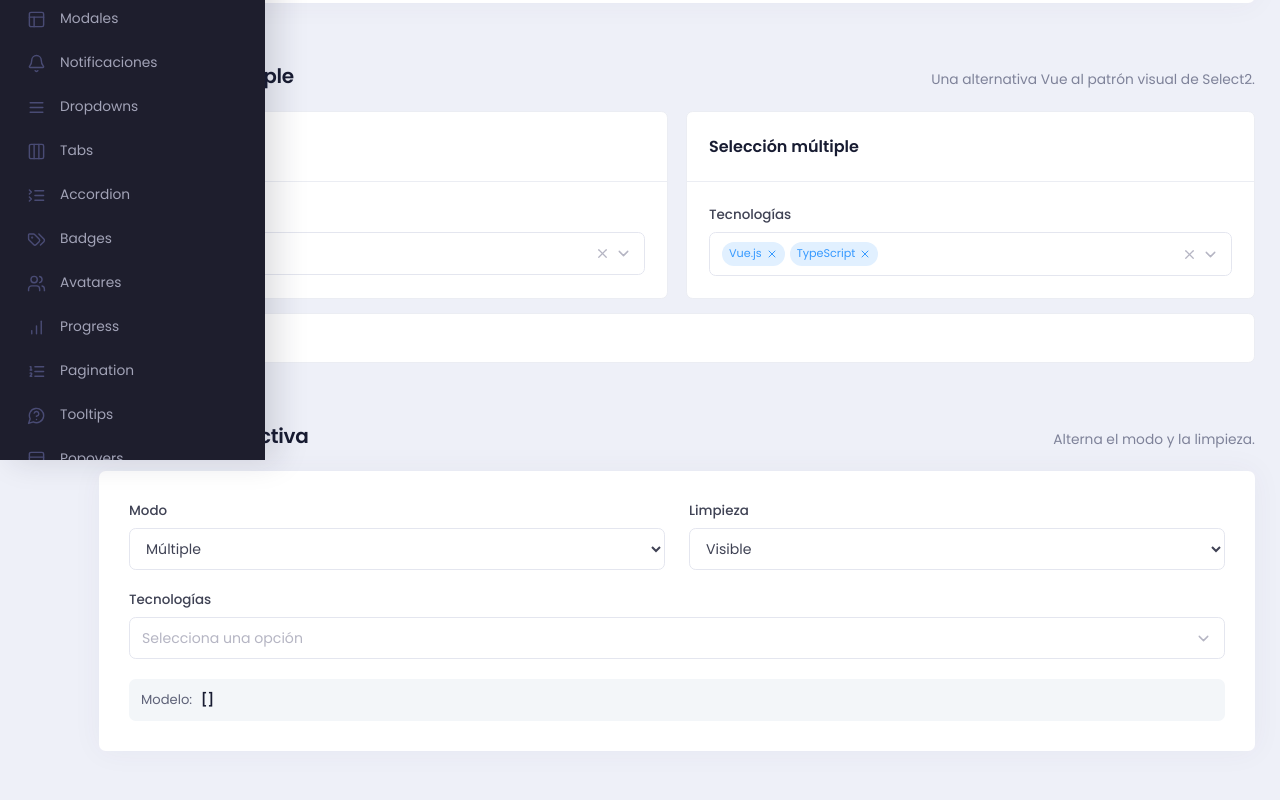
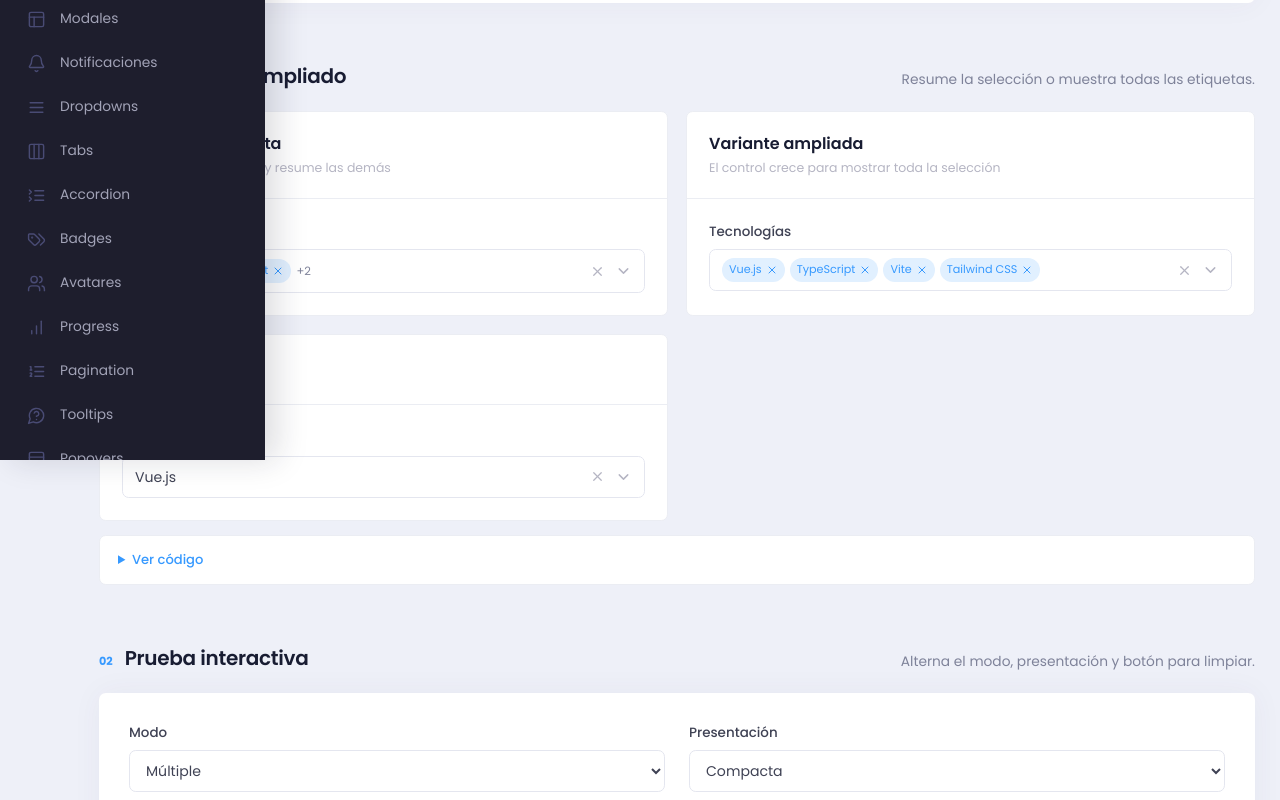
Before and after one commit to floriban/vuejs-ui, a Vue app: page /select2 in a window 1280 px wide. Shown: the part 340-1140 px from the top of the page. Built offline with nearby package versions, Linux system fonts and the light colour scheme.

Commit message:
feat: expand select and time picker variants

```diff
--- a/src/assets/styles/components/advanced-forms.css
+++ b/src/assets/styles/components/advanced-forms.css
@@ -49,3 +49,16 @@ span.flatpickr-weekday { color: var(--color-muted); font-weight: 600; }
 .flatpickr-day.selected, .flatpickr-day.startRange, .flatpickr-day.endRange, .flatpickr-day.selected:hover, .flatpickr-day.startRange:hover, .flatpickr-day.endRange:hover { border-color: var(--color-primary); background: var(--color-primary); }
 .flatpickr-day.today { border-color: var(--color-primary); color: var(--color-primary); }
 .flatpickr-time input:hover, .flatpickr-time .flatpickr-am-pm:hover, .flatpickr-time input:focus { background: var(--color-light); }
+.app-advanced-select__trigger {
+  position: relative;
+  padding-right: 40px;
+}
+.app-advanced-select.has-clear .app-advanced-select__trigger { padding-right: 66px; }
+.app-advanced-select__actions { position: absolute; top: 50%; right: 12px; margin: 0; transform: translateY(-50%); }
+.app-advanced-select__clear { position: absolute; z-index: 2; top: 50%; right: 36px; display: grid; place-items: center; width: 24px; height: 24px; padding: 0; border: 0; border-radius: 50%; color: var(--color-gray-500); background: transparent; cursor: pointer; transform: translateY(-50%); }
+.app-advanced-select__clear:hover { color: var(--color-danger); background: var(--color-danger-light); }
+.app-advanced-select__clear:focus-visible { outline: 2px solid var(--color-primary); outline-offset: 1px; }
+.app-advanced-select__clear:disabled { cursor: not-allowed; opacity: .5; }
+.app-advanced-select--compact .app-advanced-select__tags { flex-wrap: nowrap; }
+.app-advanced-select--expanded .app-advanced-select__trigger { height: auto; min-height: 42px; padding-block: 7px; }
+.app-advanced-select--expanded .app-advanced-select__tags { flex-wrap: wrap; overflow: visible; }
--- a/src/components/ui/AppAdvancedSelect.vue
+++ b/src/components/ui/AppAdvancedSelect.vue
@@ -19,8 +19,10 @@ const props = withDefaults(defineProps<{
   clearable?: boolean
   disabled?: boolean
   size?: 'sm' | 'md' | 'lg'
-}>(), { placeholder: 'Selecciona una opción', searchPlaceholder: 'Buscar...', size: 'md' })
+  variant?: 'compact' | 'expanded'
+}>(), { placeholder: 'Selecciona una opción', searchPlaceholder: 'Buscar...', size: 'md', variant: 'compact' })
 
+const emit = defineEmits<{ clear: [] }>()
 const model = defineModel<string | string[]>({ default: '' })
 const root = ref<HTMLElement>()
 const anchorRef = ref<HTMLElement>()
@@ -32,6 +34,8 @@ const controlId = computed(() => props.id ?? generatedId)
 const listId = computed(() => `${controlId.value}-listbox`)
 const values = computed(() => Array.isArray(model.value) ? model.value : model.value ? [model.value] : [])
 const selected = computed(() => props.options.filter((option) => values.value.includes(option.value)))
+const visibleSelected = computed(() => props.variant === 'expanded' ? selected.value : selected.value.slice(0, 2))
+const hiddenCount = computed(() => props.variant === 'compact' ? Math.max(0, selected.value.length - 2) : 0)
 const filtered = computed(() => {
   const search = query.value.trim().toLocaleLowerCase()
   return search ? props.options.filter((option) => `${option.label} ${option.description ?? ''}`.toLocaleLowerCase().includes(search)) : props.options
@@ -46,7 +50,12 @@ function toggle(option: AdvancedSelectOption) {
   else { model.value = option.value; open.value = false }
 }
 function remove(value: string) { model.value = props.multiple ? values.value.filter((item) => item !== value) : '' }
-function clear(event: MouseEvent) { event.stopPropagation(); model.value = props.multiple ? [] : ''; query.value = '' }
+function clear() {
+  model.value = props.multiple ? [] : ''
+  query.value = ''
+  open.value = false
+  emit('clear')
+}
 async function toggleOpen() {
   if (props.disabled) return
   open.value = !open.value
@@ -61,19 +70,17 @@ onBeforeUnmount(() => document.removeEventListener('mousedown', closeFromOutside
 </script>
 
 <template>
-  <div ref="root" class="app-advanced-select" :class="{ 'is-open': open, 'is-disabled': disabled }">
+  <div ref="root" class="app-advanced-select" :class="[`app-advanced-select--${variant}`, { 'is-open': open, 'is-disabled': disabled, 'has-clear': clearable && selected.length }]">
     <button :id="controlId" ref="anchorRef" class="app-control app-advanced-select__trigger" :class="`app-control--${size}`" type="button" role="combobox" :disabled="disabled" :aria-expanded="open" :aria-controls="listId" aria-haspopup="listbox" @click="toggleOpen" @keydown.esc="open = false">
       <span v-if="multiple && selected.length" class="app-advanced-select__tags">
-        <span v-for="option in selected.slice(0, 2)" :key="option.value" class="app-advanced-select__tag">{{ option.label }}<span role="button" tabindex="0" :aria-label="`Quitar ${option.label}`" @click.stop="remove(option.value)" @keydown.enter.stop="remove(option.value)"><X :size="12" /></span></span>
-        <span v-if="selected.length > 2" class="app-advanced-select__count">+{{ selected.length - 2 }}</span>
+        <span v-for="option in visibleSelected" :key="option.value" class="app-advanced-select__tag">{{ option.label }}<span role="button" tabindex="0" :aria-label="`Quitar ${option.label}`" @click.stop="remove(option.value)" @keydown.enter.stop="remove(option.value)"><X :size="12" /></span></span>
+        <span v-if="hiddenCount" class="app-advanced-select__count">+{{ hiddenCount }}</span>
       </span>
       <span v-else-if="selected[0]" class="app-advanced-select__value">{{ selected[0].label }}</span>
       <span v-else class="app-advanced-select__placeholder">{{ placeholder }}</span>
-      <span class="app-advanced-select__actions">
-        <span v-if="clearable && selected.length" role="button" tabindex="0" aria-label="Limpiar selección" @click="clear"><X :size="15" /></span>
-        <ChevronDown :size="17" aria-hidden="true" />
-      </span>
+      <span class="app-advanced-select__actions"><ChevronDown :size="17" aria-hidden="true" /></span>
     </button>
+    <button v-if="clearable && selected.length" type="button" class="app-advanced-select__clear" aria-label="Limpiar toda la selección" :disabled="disabled" @mousedown.stop @click.stop="clear"><X :size="15" /></button>
     <Teleport to="body">
       <div v-if="open" ref="panelRef" class="app-advanced-select__menu app-floating-menu" :class="`app-floating-menu--${placement}`" :style="panelStyle">
         <label class="app-advanced-select__search"><Search :size="16" aria-hidden="true" /><input ref="searchRef" v-model="query" type="search" :placeholder="searchPlaceholder" aria-label="Buscar opciones" @keydown.esc="open = false" /></label>
--- a/src/components/ui/AppTimePicker.vue
+++ b/src/components/ui/AppTimePicker.vue
@@ -3,7 +3,7 @@ import { Clock3 } from '@lucide/vue'
 import flatpickr from 'flatpickr'
 import { Spanish } from 'flatpickr/dist/l10n/es.js'
 import type { Instance } from 'flatpickr/dist/types/instance'
-import { onBeforeUnmount, onMounted, ref, watch } from 'vue'
+import { nextTick, onBeforeUnmount, onMounted, ref, watch } from 'vue'
 
 const props = withDefaults(defineProps<{
   id?: string
@@ -11,16 +11,26 @@ const props = withDefaults(defineProps<{
   max?: string
   step?: number
   size?: 'sm' | 'md' | 'lg'
+  hourFormat?: '24h' | '12h'
   disabled?: boolean
   required?: boolean
   invalid?: boolean
   disableMobile?: boolean
-}>(), { size: 'md', step: 60, disableMobile: true })
+}>(), { size: 'md', step: 60, hourFormat: '24h', disableMobile: true })
 
 const model = defineModel<string>({ default: '' })
 const inputRef = ref<HTMLInputElement>()
 let picker: Instance | undefined
 const minuteIncrement = () => Math.max(1, Math.round(props.step / 60))
+const altFormat = () => props.hourFormat === '12h' ? 'h:i K' : 'H:i'
+
+function syncState() {
+  if (!picker) return
+  const visibleInput = picker.altInput ?? picker.input
+  visibleInput.disabled = Boolean(props.disabled)
+  visibleInput.required = Boolean(props.required)
+  visibleInput.setAttribute('aria-invalid', props.invalid ? 'true' : 'false')
+}
 
 onMounted(() => {
   if (!inputRef.value) return
@@ -29,13 +39,19 @@ onMounted(() => {
     enableTime: true,
     noCalendar: true,
     dateFormat: 'H:i',
-    time_24hr: true,
+    altInput: true,
+    altFormat: altFormat(),
+    time_24hr: props.hourFormat === '24h',
     allowInput: true,
     disableMobile: props.disableMobile,
     defaultDate: model.value || undefined,
     minTime: props.min || undefined,
     maxTime: props.max || undefined,
     minuteIncrement: minuteIncrement(),
+    onReady: (_dates, _time, instance) => {
+      if (instance.altInput && props.id) instance.altInput.id = props.id
+      syncState()
+    },
     onChange: (_dates, time) => { model.value = time },
   })
 })
@@ -43,12 +59,20 @@ watch(model, (value) => { if (picker && picker.input.value !== value) value ? pi
 watch(() => props.min, (value) => picker?.set('minTime', value || undefined))
 watch(() => props.max, (value) => picker?.set('maxTime', value || undefined))
 watch(() => props.step, () => picker?.set('minuteIncrement', minuteIncrement()))
+watch(() => props.hourFormat, () => {
+  if (!picker) return
+  picker.set('time_24hr', props.hourFormat === '24h')
+  picker.set('altFormat', altFormat())
+  if (model.value) picker.setDate(model.value, false, 'H:i')
+  picker.redraw()
+})
+watch(() => [props.disabled, props.required, props.invalid], () => nextTick(syncState))
 onBeforeUnmount(() => picker?.destroy())
 </script>
 
 <template>
   <span class="app-input-affix app-flatpickr">
     <Clock3 :size="18" aria-hidden="true" />
-    <input ref="inputRef" class="app-control app-control--with-icon" :class="`app-control--${size}`" :id="id" type="text" :disabled="disabled" :required="required" :aria-invalid="invalid || undefined" />
+    <input ref="inputRef" class="app-control app-control--with-icon" :class="`app-control--${size}`" :id="id ? `${id}-value` : undefined" type="text" :disabled="disabled" :required="required" :aria-invalid="invalid || undefined" />
   </span>
 </template>
--- a/src/views/AdvancedSelectView.vue
+++ b/src/views/AdvancedSelectView.vue
@@ -9,22 +9,29 @@ import AppField from '../components/ui/AppField.vue'
 const options: AdvancedSelectOption[] = [
   { label: 'Vue.js', value: 'vue', description: 'Framework progresivo' }, { label: 'TypeScript', value: 'typescript', description: 'Tipado estático' }, { label: 'Vite', value: 'vite', description: 'Herramienta de compilación' }, { label: 'Tailwind CSS', value: 'tailwind', description: 'Utilidades CSS' }, { label: 'Pinia', value: 'pinia', description: 'Estado global' }, { label: 'Nuxt', value: 'nuxt', description: 'Framework full stack' }, { label: 'jQuery', value: 'jquery', description: 'Opción deshabilitada', disabled: true },
 ]
-const single = ref<string | string[]>('vue'); const multiple = ref<string | string[]>(['vue', 'typescript']); const demoValue = ref<string | string[]>([]); const isMultiple = ref(true); const clearable = ref(true)
-const code = `<AppAdvancedSelect v-model="skills" :options="options" multiple clearable />`
+const single = ref<string | string[]>('vue')
+const multiple = ref<string | string[]>(['vue', 'typescript', 'vite', 'tailwind'])
+const demoValue = ref<string | string[]>(['vue', 'typescript', 'vite', 'tailwind'])
+const isMultiple = ref(true)
+const clearable = ref(true)
+const variant = ref<'compact' | 'expanded'>('compact')
+function resetDemo() { demoValue.value = isMultiple.value ? ['vue', 'typescript', 'vite', 'tailwind'] : 'vue' }
+const code = `<AppAdvancedSelect v-model="skills" :options="options" multiple clearable variant="expanded" />`
 const properties = [
   ['v-model', 'string | string[]', "''", 'Valor simple o lista de valores seleccionados.'],
   ['options', 'AdvancedSelectOption[]', 'requerido', 'Opciones con etiqueta, valor y descripción.'],
   ['placeholder', 'string', 'Selecciona una opción', 'Texto sin selección.'],
   ['searchPlaceholder', 'string', 'Buscar...', 'Ayuda del buscador interno.'],
   ['multiple', 'boolean', 'false', 'Activa la selección múltiple.'],
-  ['clearable', 'boolean', 'false', 'Muestra la acción para limpiar.'],
+  ['clearable', 'boolean', 'false', 'Muestra un botón que elimina toda la selección.'],
+  ['variant', 'compact | expanded', 'compact', 'Resume etiquetas después de dos o muestra todas.'],
   ['disabled', 'boolean', 'false', 'Deshabilita el selector.'],
   ['size', 'sm | md | lg', 'md', 'Tamaño del control.'],
 ] as const
 </script>
 <template>
   <DocsPageHeader eyebrow="Formularios / Select avanzado" title="Select2" description="Selector Vue con búsqueda, opciones enriquecidas, selección múltiple y limpieza." />
-  <section class="component-section"><div class="section-heading"><div><span>01</span><h2>Simple y múltiple</h2></div><p>Una alternativa Vue al patrón visual de Select2.</p></div><div class="docs-form-component-grid"><AppCard title="Selección simple"><AppField label="Tecnología" for-id="select2-single"><AppAdvancedSelect id="select2-single" v-model="single" :options="options" clearable /></AppField></AppCard><AppCard title="Selección múltiple"><AppField label="Tecnologías" for-id="select2-multiple"><AppAdvancedSelect id="select2-multiple" v-model="multiple" :options="options" multiple clearable /></AppField></AppCard></div><DocsCodeBlock :code="code" /></section>
-  <section class="component-section"><div class="section-heading"><div><span>02</span><h2>Prueba interactiva</h2></div><p>Alterna el modo y la limpieza.</p></div><div class="showcase-panel docs-component-controls"><div class="form-showcase"><AppField label="Modo"><select v-model="isMultiple" class="app-control app-control--md" @change="demoValue = isMultiple ? [] : ''"><option :value="false">Simple</option><option :value="true">Múltiple</option></select></AppField><AppField label="Limpieza"><select v-model="clearable" class="app-control app-control--md"><option :value="true">Visible</option><option :value="false">Oculta</option></select></AppField></div><AppField label="Tecnologías" for-id="select2-demo"><AppAdvancedSelect id="select2-demo" v-model="demoValue" :options="options" :multiple="isMultiple" :clearable="clearable" /></AppField><div class="docs-value-preview">Modelo: <strong>{{ JSON.stringify(demoValue) }}</strong></div></div></section>
-  <DocsApiReference component-name="AppAdvancedSelect" :rows="properties" note="El menú se teletransporta al body para evitar recortes y ajusta su dirección según el espacio visible." />
+  <section class="component-section"><div class="section-heading"><div><span>01</span><h2>Compacto y ampliado</h2></div><p>Resume la selección o muestra todas las etiquetas.</p></div><div class="docs-form-component-grid"><AppCard title="Variante compacta" subtitle="Muestra dos etiquetas y resume las demás"><AppField label="Tecnologías" for-id="select2-compact"><AppAdvancedSelect id="select2-compact" v-model="multiple" :options="options" multiple clearable variant="compact" /></AppField></AppCard><AppCard title="Variante ampliada" subtitle="El control crece para mostrar toda la selección"><AppField label="Tecnologías" for-id="select2-expanded"><AppAdvancedSelect id="select2-expanded" v-model="multiple" :options="options" multiple clearable variant="expanded" /></AppField></AppCard><AppCard title="Selección simple"><AppField label="Tecnología" for-id="select2-single"><AppAdvancedSelect id="select2-single" v-model="single" :options="options" clearable /></AppField></AppCard></div><DocsCodeBlock :code="code" /></section>
+  <section class="component-section"><div class="section-heading"><div><span>02</span><h2>Prueba interactiva</h2></div><p>Alterna el modo, presentación y botón para limpiar.</p></div><div class="showcase-panel docs-component-controls"><div class="form-showcase"><AppField label="Modo"><select v-model="isMultiple" class="app-control app-control--md" @change="resetDemo"><option :value="false">Simple</option><option :value="true">Múltiple</option></select></AppField><AppField label="Presentación"><select v-model="variant" class="app-control app-control--md"><option value="compact">Compacta</option><option value="expanded">Ampliada</option></select></AppField><AppField label="Botón para limpiar" help="Elimina toda la selección con una sola acción."><select v-model="clearable" class="app-control app-control--md"><option :value="true">Mostrar</option><option :value="false">Ocultar</option></select></AppField></div><AppField label="Tecnologías" for-id="select2-demo"><AppAdvancedSelect id="select2-demo" v-model="demoValue" :options="options" :multiple="isMultiple" :clearable="clearable" :variant="variant" /></AppField><div class="docs-value-preview">Modelo: <strong>{{ JSON.stringify(demoValue) }}</strong></div></div></section>
+  <DocsApiReference component-name="AppAdvancedSelect" :rows="properties" note="Emite clear cuando se elimina toda la selección. El menú se teletransporta al body y ajusta su dirección según el espacio visible." />
 </template>
--- a/src/views/TimePickerView.vue
+++ b/src/views/TimePickerView.vue
@@ -6,13 +6,18 @@ import DocsApiReference from '../components/docs/DocsApiReference.vue'
 import AppCard from '../components/ui/AppCard.vue'
 import AppField from '../components/ui/AppField.vue'
 import AppTimePicker from '../components/ui/AppTimePicker.vue'
-const time = ref('14:30'); const min = ref('08:00'); const max = ref('18:00'); const step = ref(900)
-const code = `<AppTimePicker v-model="time" min="08:00" max="18:00" :step="900" />`
+const time = ref('14:30')
+const min = ref('08:00')
+const max = ref('18:00')
+const step = ref(900)
+const hourFormat = ref<'24h' | '12h'>('12h')
+const code = `<AppTimePicker v-model="time" hour-format="12h" min="08:00" max="18:00" :step="900" />`
 const properties = [
-  ['v-model', 'string', "''", 'Hora seleccionada en formato HH:mm.'],
+  ['v-model', 'string', "''", 'Hora canónica en formato HH:mm, incluso cuando se muestra AM/PM.'],
   ['min', 'string', '—', 'Hora mínima permitida.'],
   ['max', 'string', '—', 'Hora máxima permitida.'],
   ['step', 'number', '60', 'Intervalo en segundos convertido a minutos.'],
+  ['hourFormat', '24h | 12h', '24h', 'Muestra reloj de 24 horas o selector AM/PM.'],
   ['size', 'sm | md | lg', 'md', 'Tamaño del control.'],
   ['disabled', 'boolean', 'false', 'Deshabilita la selección.'],
   ['required', 'boolean', 'false', 'Marca el campo como obligatorio.'],
@@ -21,8 +26,8 @@ const properties = [
 ] as const
 </script>
 <template>
-  <DocsPageHeader eyebrow="Formularios / TimePicker" title="TimePicker" description="Selector de hora con rango permitido e intervalos configurables." />
-  <section class="component-section"><div class="section-heading"><div><span>01</span><h2>Uso básico</h2></div><p>Ideal para horarios, reservas y recordatorios.</p></div><AppCard title="Horario de reunión"><div class="narrow-showcase"><AppField label="Hora" for-id="time-basic" help="Atención de 08:00 a 18:00"><AppTimePicker id="time-basic" v-model="time" :min="min" :max="max" :step="step" /></AppField><div class="docs-value-preview">Hora seleccionada: <strong>{{ time || 'Sin hora' }}</strong></div></div></AppCard><DocsCodeBlock :code="code" /></section>
-  <section class="component-section"><div class="section-heading"><div><span>02</span><h2>Prueba interactiva</h2></div><p>Configura rango e intervalo.</p></div><div class="showcase-panel form-showcase"><AppField label="Hora" for-id="time-demo"><AppTimePicker id="time-demo" v-model="time" :min="min" :max="max" :step="step" /></AppField><AppField label="Intervalo"><select v-model.number="step" class="app-control app-control--md"><option :value="60">1 minuto</option><option :value="300">5 minutos</option><option :value="900">15 minutos</option><option :value="1800">30 minutos</option></select></AppField><AppField label="Desde" for-id="time-min"><AppTimePicker id="time-min" v-model="min" /></AppField><AppField label="Hasta" for-id="time-max"><AppTimePicker id="time-max" v-model="max" /></AppField></div></section>
-  <DocsApiReference component-name="AppTimePicker" :rows="properties" note="La interfaz utiliza reloj de 24 horas y localización española." />
+  <DocsPageHeader eyebrow="Formularios / TimePicker" title="TimePicker" description="Selector de hora con rango, intervalos y formatos de 24 horas o AM/PM." />
+  <section class="component-section"><div class="section-heading"><div><span>01</span><h2>Formatos de hora</h2></div><p>La vista puede cambiar sin modificar el valor interno.</p></div><div class="docs-form-component-grid"><AppCard title="Formato AM/PM"><AppField label="Hora" for-id="time-basic-12" help="El modelo se conserva como 14:30"><AppTimePicker id="time-basic-12" v-model="time" :min="min" :max="max" :step="step" hour-format="12h" /></AppField></AppCard><AppCard title="Formato 24 horas"><AppField label="Hora" for-id="time-basic-24"><AppTimePicker id="time-basic-24" v-model="time" :min="min" :max="max" :step="step" hour-format="24h" /></AppField></AppCard></div><DocsCodeBlock :code="code" /></section>
+  <section class="component-section"><div class="section-heading"><div><span>02</span><h2>Prueba interactiva</h2></div><p>Configura formato, rango e intervalo.</p></div><div class="showcase-panel form-showcase"><AppField label="Hora" for-id="time-demo"><AppTimePicker id="time-demo" v-model="time" :min="min" :max="max" :step="step" :hour-format="hourFormat" /></AppField><AppField label="Formato"><select id="time-format" v-model="hourFormat" class="app-control app-control--md"><option value="24h">24 horas</option><option value="12h">12 horas (AM/PM)</option></select></AppField><AppField label="Intervalo"><select v-model.number="step" class="app-control app-control--md"><option :value="60">1 minuto</option><option :value="300">5 minutos</option><option :value="900">15 minutos</option><option :value="1800">30 minutos</option></select></AppField><AppField label="Desde" for-id="time-min"><AppTimePicker id="time-min" v-model="min" /></AppField><AppField label="Hasta" for-id="time-max"><AppTimePicker id="time-max" v-model="max" /></AppField></div></section>
+  <DocsApiReference component-name="AppTimePicker" :rows="properties" note="El formato de visualización puede cambiar entre 24 horas y AM/PM sin alterar el valor HH:mm del modelo." />
 </template>
```
